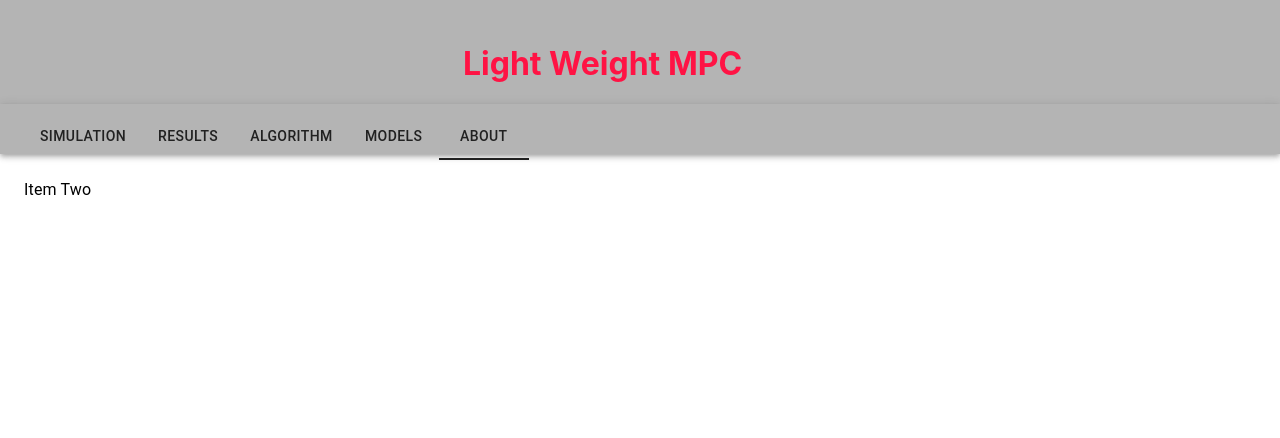
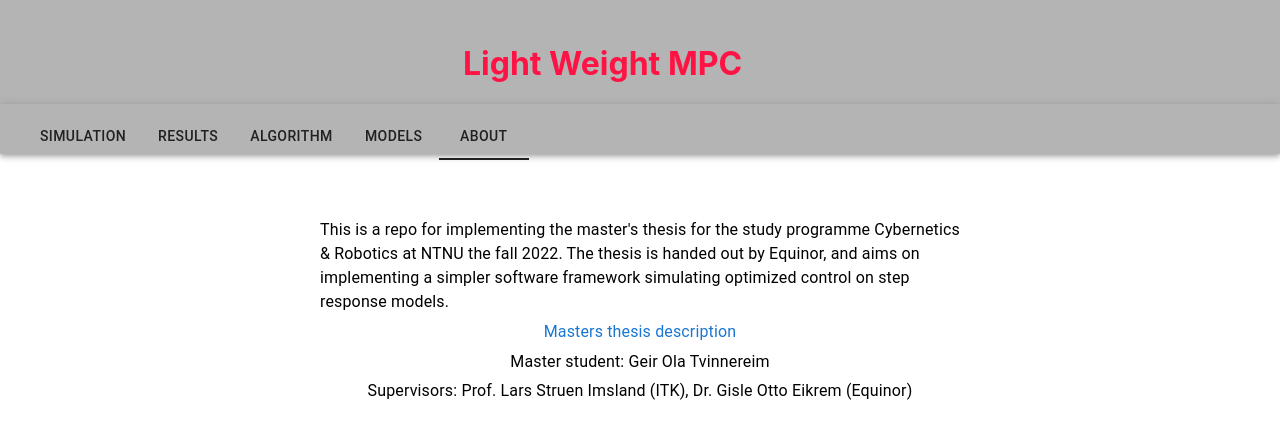
Before and after one commit to gotvinne/lightweight-mpc-app, a React (Create React App) app: page / in a window 1280 px wide. Both pictures are taken after a click on the tab "ABOUT". Shown: the top 438 px of the page. Built offline with nearby package versions, Linux system fonts and the light colour scheme.

Commit message:
Made about page

```diff
--- a/package.json
+++ b/package.json
@@ -5,6 +5,7 @@
   "dependencies": {
     "@emotion/react": "^11.10.6",
     "@emotion/styled": "^11.10.6",
+    "@mui/icons-material": "^5.11.11",
     "@mui/material": "^5.11.13",
     "@testing-library/jest-dom": "^5.16.5",
     "@testing-library/react": "^13.4.0",
--- /dev/null
+++ b/src/Components/About.js
@@ -0,0 +1,26 @@
+import React from 'react'
+
+import { Box, Typography, Link } from '@mui/material';
+export default function About() {
+  return (
+    <Box sx={{ width: '50%', pl: "25%", pt: "5%"}}>
+      <Typography variant="body1" gutterBottom>
+        This is a repo for implementing the master's thesis for the study programme Cybernetics & Robotics at NTNU the fall 2022. The thesis is handed out by Equinor, and aims on implementing a simpler software framework simulating optimized control on step response models.
+      </Typography>
+      <Typography variant="body1" align="center" gutterBottom>
+      <Link href="https://www.itk.ntnu.no/ansatte/imsland_lars/projects2022.html" underline="hover">
+        {'Masters thesis description'}
+        </Link>
+      </Typography>
+      <Typography variant="body1" align="center" gutterBottom>
+        Master student: Geir Ola Tvinnereim
+      </Typography>
+      <Typography variant="body1" align="center" gutterBottom>
+        Supervisors:
+        Prof. Lars Struen Imsland (ITK),
+        Dr. Gisle Otto Eikrem (Equinor)
+
+      </Typography>
+    </Box>
+  );
+}
--- a/src/Components/Header.js
+++ b/src/Components/Header.js
@@ -1,5 +1,7 @@
 import React from "react";
 import { AppBar, Tab, Tabs, Toolbar, Typography, Box } from "@mui/material";
+
+import About from "./About";
 
 import '../css/Header.css'
 import logo from '../img/equinor_logo.jpg'
@@ -16,16 +18,12 @@ interface TabPanelProps { // Struct
 function TabPanel(props: TabPanelProps) {
 const { children, value, index, ...other } = props;
 
-return ( // Render a new object based on value
+return ( // Render react node based on value
     <div role="tabpanel" hidden={value !== index} id={`simple-tabpanel-${index}`}
     aria-labelledby={`simple-tab-${index}`}
     {...other}
     >
-    {value === index && (
-      <Box sx={{ p: 3 }}>
-      <Typography>{children}</Typography>
-      </Box>
-    )}
+    {value === index && ( children )}
     </div>
 );
 }
@@ -60,19 +58,27 @@ function Header() {
                 </Toolbar>
             </AppBar>
             <TabPanel value={value} index={0}>
-                Wiiiii
+                <Box sx={{ width: "100%", pt: 2, pl: 2 }}>
+                    <Typography> Anders Olav </Typography>
+                </Box>
             </TabPanel>
             <TabPanel value={value} index={1}>
-                Item Two
+            <   Box sx={{ width: "100%", pt: 2, pl: 2 }}>
+                <Typography> Marie Eline </Typography>
+                </Box>
             </TabPanel>
             <TabPanel value={value} index={2}>
-                Item Three
+                <Box sx={{ width: "100%", pt: 2, pl: 2 }}>
+                    <Typography> Grete POWPOW </Typography>
+                </Box>
             </TabPanel>
             <TabPanel value={value} index={3}>
-                Item One
+                <Box sx={{ width: "100%", pt: 2, pl: 2 }}>
+                    <Typography> Hei </Typography>
+                </Box>
             </TabPanel>
             <TabPanel value={value} index={4}>
-                Item Two
+                <About/>
             </TabPanel>
         </React.Fragment>
     )
```
Also changed, not shown: 1 other file (tests, documents, lock files or other folders).
